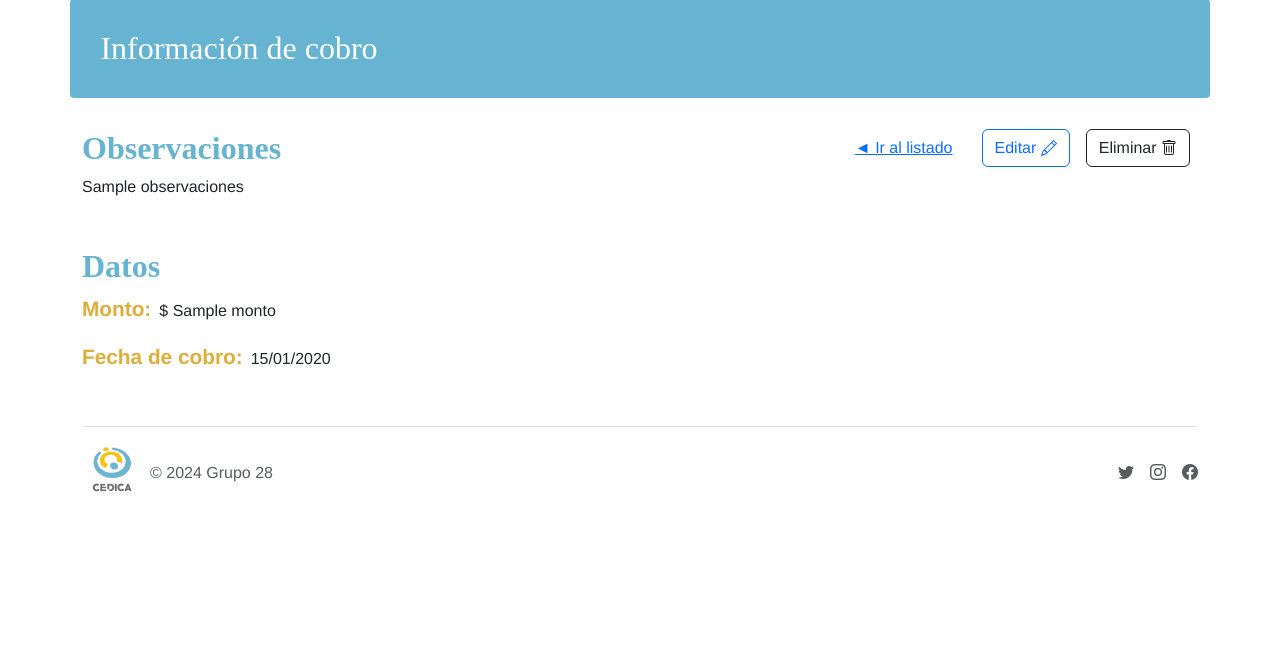
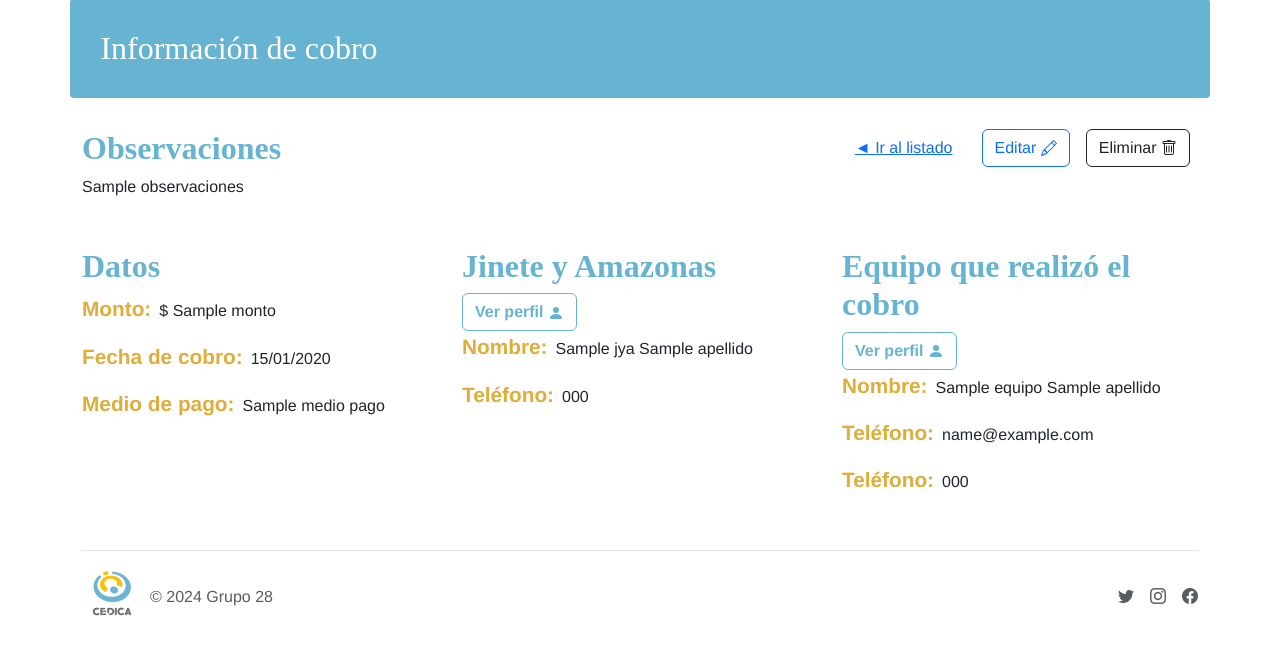
Before and after one commit to Angakess/horse-therapy-center, a Flask app: template admin/src/web/templates/cobro/cobro_info.html in a window 1280 px wide. Shown: the part 87-742 px from the top of the page. Run offline with Flask 3, Linux system fonts and the light colour scheme; the template is opened without the code that fills it: most values are stand-ins (such as "Sample title", 1, 10 or a date in 2020).

Commit message:
Ya rusheé el ver detalle de cobro

```diff
--- a/admin/src/web/templates/cobro/cobro_info.html
+++ b/admin/src/web/templates/cobro/cobro_info.html
@@ -78,18 +78,21 @@
                 >Fecha de cobro:</span
               >{{info.fecha.strftime('%d/%m/%Y')}}
             </li>
+            <li class="mb-2 mb-xl-3 display-28">
+              <span class="display-26 text-primary me-2 font-weight-600"
+                >Medio de pago:</span
+              >{{info.medio_pago.name}}
+            </li>
           </ul>
         </div>
-        <!--
-        {%if info.beneficiario %}
         <div class="col">
           <div class="row">
             <div class="col-auto">
-              <h2 class="equipo-profile-title text-secondary">Beneficiario</h2>
+              <h2 class="equipo-profile-title text-secondary">Jinete y Amazonas</h2>
             </div>
             <div class="col-auto">
               <button class="btn btn-outline-lblue"
-                onclick=window.location.href="{{ url_for('equipo.get_profile', id=info.beneficiario.id) }}";
+                onclick=window.location.href="{{ url_for('jya.get_profile', id=info.jya.id) }}";
               >
                 Ver perfil
                 <svg
@@ -111,22 +114,58 @@
             <li class="mb-2 mb-xl-3 display-28">
               <span class="display-26 text-primary me-2 font-weight-600"
                 >Nombre:</span
-              >{{info.beneficiario.nombre}} {{info.beneficiario.apellido}}
-            </li>
-            <li class="mb-2 mb-xl-3 display-28">
-              <span class="display-26 text-primary me-2 font-weight-600"
-                >Email:</span
-              >{{info.beneficiario.email}}
+              >{{info.jya.nombre}} {{info.jya.apellido}}
             </li>
             <li class="mb-2 mb-xl-3 display-28">
               <span class="display-26 text-primary me-2 font-weight-600"
                 >Teléfono:</span
-              >{{info.beneficiario.tel}}
+              >{{info.jya.tel}}
             </li>
           </ul>
         </div>
-        {%endif%}
-        -->
+        <div class="col">
+          <div class="row">
+            <div class="col-auto">
+              <h2 class="equipo-profile-title text-secondary">Equipo que realizó el cobro</h2>
+            </div>
+            <div class="col-auto">
+              <button class="btn btn-outline-lblue"
+                onclick=window.location.href="{{ url_for('equipo.get_profile', id=info.equipo.id) }}";
+              >
+                Ver perfil
+                <svg
+                  xmlns="http://www.w3.org/2000/svg"
+                  width="16"
+                  height="16"
+                  fill="currentColor"
+                  class="bi bi-person-fill"
+                  viewBox="0 0 16 16"
+                >
+                  <path
+                    d="M3 14s-1 0-1-1 1-4 6-4 6 3 6 4-1 1-1 1zm5-6a3 3 0 1 0 0-6 3 3 0 0 0 0 6"
+                  />
+                </svg>
+              </button>
+            </div>
+          </div>
+          <ul class="list-unstyled mb-1-9">
+            <li class="mb-2 mb-xl-3 display-28">
+              <span class="display-26 text-primary me-2 font-weight-600"
+                >Nombre:</span
+              >{{info.equipo.nombre}} {{info.equipo.apellido}}
+            </li>
+            <li class="mb-2 mb-xl-3 display-28">
+              <span class="display-26 text-primary me-2 font-weight-600"
+                >Teléfono:</span
+              >{{info.equipo.email}}
+            </li>
+            <li class="mb-2 mb-xl-3 display-28">
+              <span class="display-26 text-primary me-2 font-weight-600"
+                >Teléfono:</span
+              >{{info.equipo.tel}}
+            </li>
+          </ul>
+        </div>
       </div>
     </div>
   </div>
```
Also changed, not shown: admin/src/core/seeds.py (+15 -0 lines), admin/src/web/controllers/cobro.py (+9 -9 lines).
